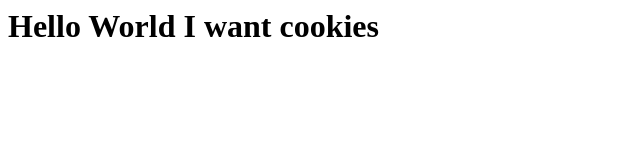
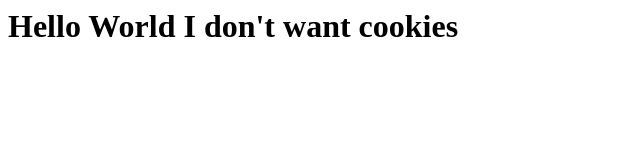
Before and after one commit to CharlesGust/gitDemo, a plain HTML site: page index.html in a window 1280 px wide. Shown: the whole page, without its empty margins (0-640 px from the left). Drawn offline with Linux system fonts and the light colour scheme.

Commit message:
Cookies are not wanted

```diff
--- a/index.html
+++ b/index.html
@@ -1 +1 @@
-<h1>Hello World I want cookies</h1>
+<h1>Hello World I don't want cookies</h1>
```
